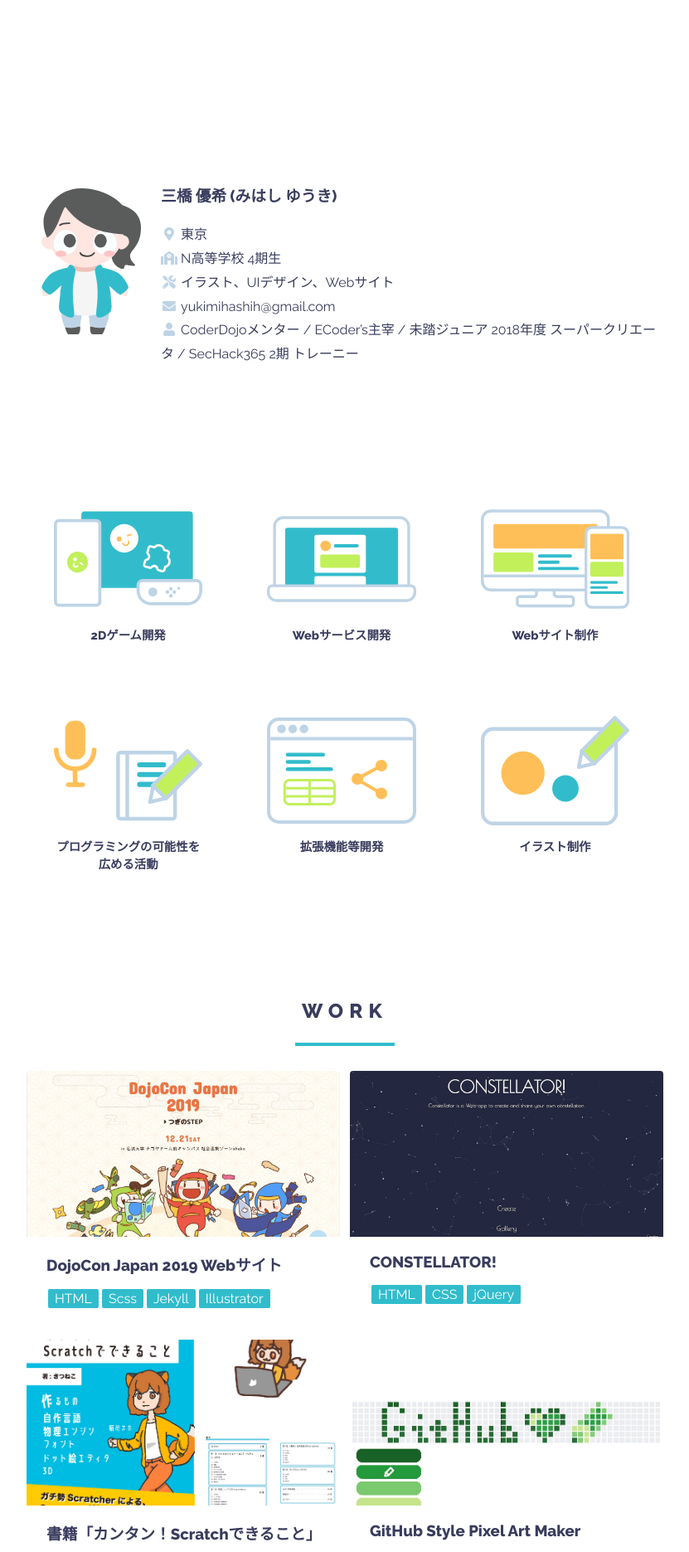
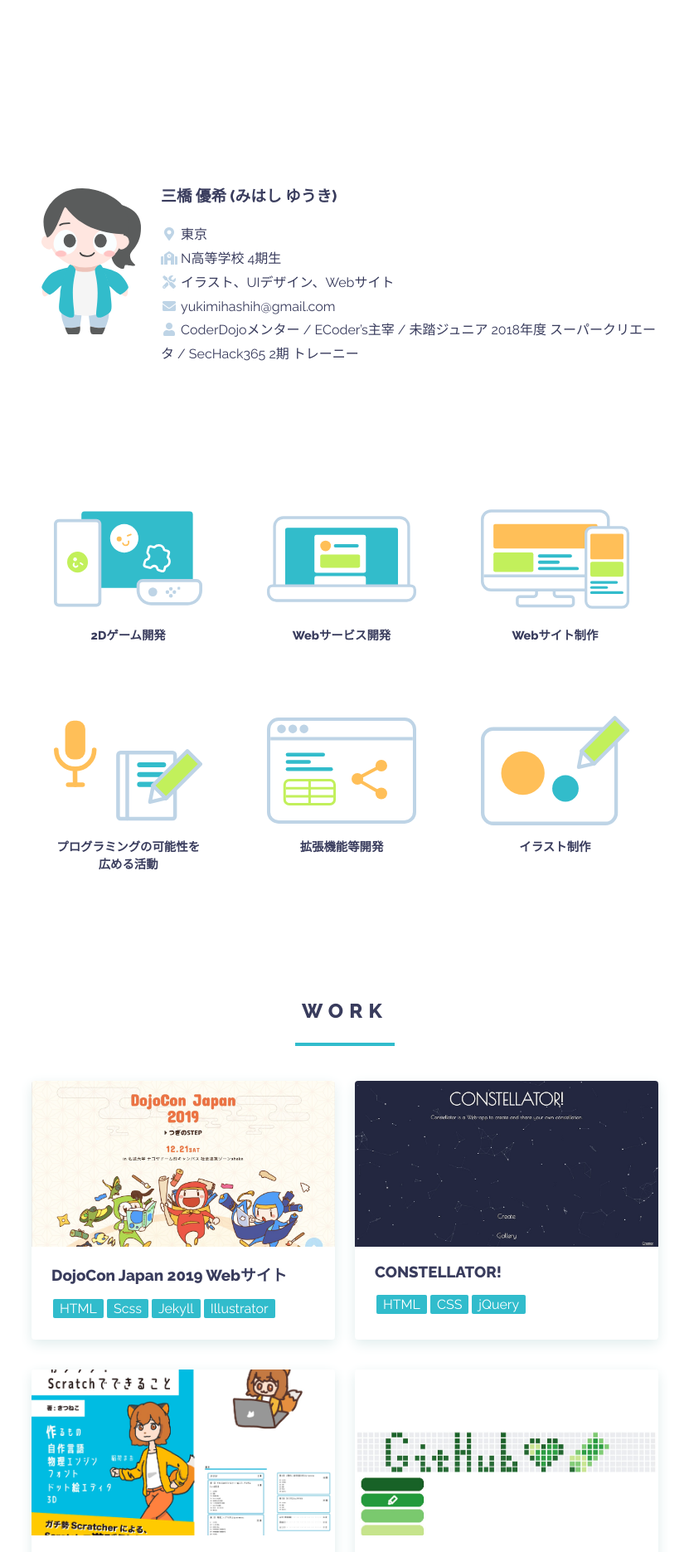
Before and after one commit to madoreenu/yuki384.github.io, a Jekyll site: the page built from index.md, in a window 1280 px wide. Shown: the part 742-2613 px from the top of the page at 83% size, without its empty margins (224-1055 px from the left). Built offline with Jekyll 4.4.1, drawn with Linux system fonts in a browser that asks for light colours; nearby versions of some CDN libraries; some web fonts are replaced.

Commit message:
Works視認性UP

```diff
--- a/assets/css/main.scss
+++ b/assets/css/main.scss
@@ -115,13 +115,14 @@
 .project{
   border-radius: 4px;
   background-color: #fff;
+  box-shadow:0px 5px 16px #e0eded;
   display: block;
-  margin: 6px;
-  color: #555;
+  margin: 18px 12px;
   float: left;
   position: relative;
   text-decoration: none;
-  width: calc(50% - (6px * 2));
+  width: calc(50% - (12px * 2));
+  transition: .3s;
   &> img{
     width: 100%;
     height: 200px;
@@ -139,7 +140,7 @@
   }
 }
 .project:hover{
-  box-shadow:0px 5px 14px -6px #c7c7c7;
+  box-shadow:0px 5px 30px #9ebcc8;
   transition: .3s;
   border-color: $maincolor;
    > .prj-dsc{
@@ -147,10 +148,6 @@
    }
 }
 @media screen and (max-width:800px) {
-  .prj-dsc{
-    padding: 0;
-    margin-bottom: 36px;
-  }
   .project{
     height: auto;
   }
```
